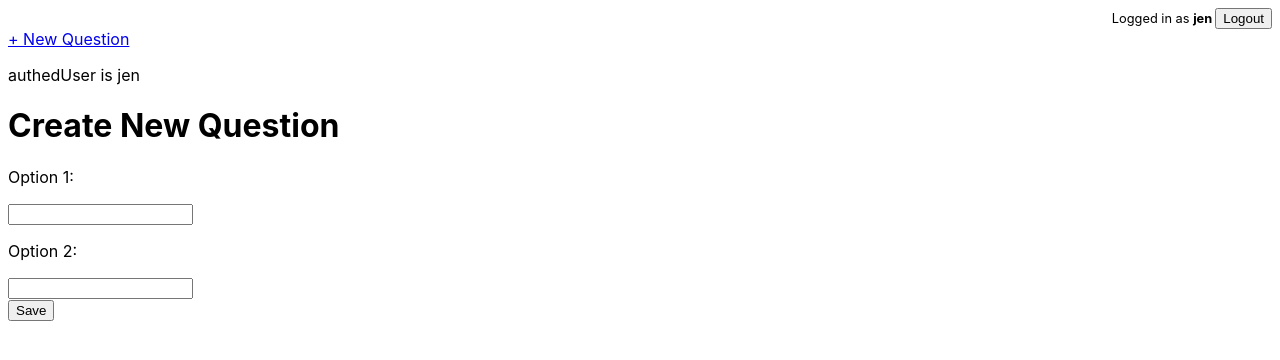
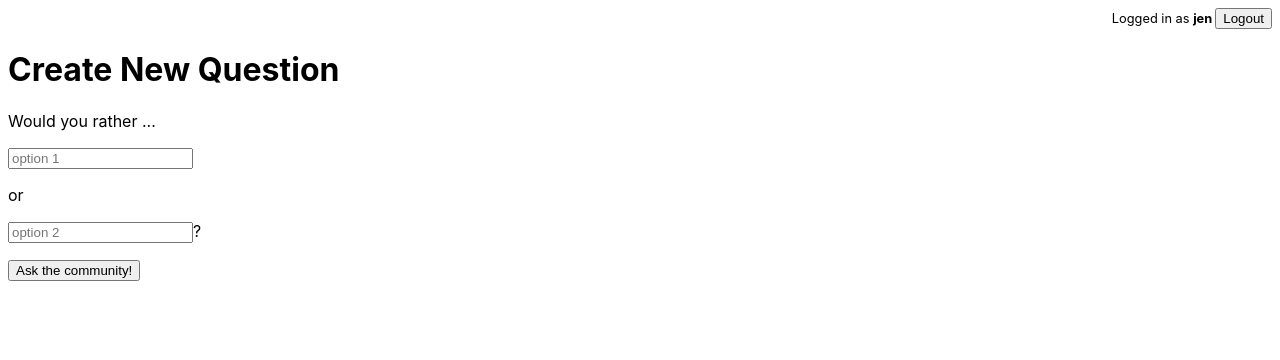
Before and after one commit to jhgilbert/would_you_rather, a React (Create React App) app: page /new in a window 1280 px wide. Shown: the top 360 px of the page. Built offline with nearby package versions, Linux system fonts and the light colour scheme.

Commit message:
feat: Clean up new question page and move its link to the dashboard only

```diff
--- a/src/components/App.js
+++ b/src/components/App.js
@@ -27,9 +27,6 @@ class App extends Component {
             <button onClick={this.logout}>Logout</button>
           </div>
           <Router>
-            <NavLink to='/new'>
-              + New Question
-            </NavLink>
             <div>
               <Route path='/' exact component={Dashboard} />
               <Route path='/question/:id' component={Question} />
--- a/src/components/Dashboard.js
+++ b/src/components/Dashboard.js
@@ -38,14 +38,19 @@ class Dashboard extends Component {
 
     return (
       <div>
-        <div style={setDivStyle(filter === 'unanswered')} onClick={() => this.setFilter('unanswered')}>
+        <div>
+          <a href="/new">+ New Question</a>
+        </div>
+        <div>
+          <div style={setDivStyle(filter === 'unanswered')} onClick={() => this.setFilter('unanswered')}>
             Unanswered
-        </div>
-        <div style={setDivStyle(filter === 'answered')} onClick={() => this.setFilter('answered')}>
+          </div>
+          <div style={setDivStyle(filter === 'answered')} onClick={() => this.setFilter('answered')}>
             Answered
-        </div>
-        <div style={setDivStyle(filter === 'all')} onClick={() => this.setFilter('all')}>
+          </div>
+          <div style={setDivStyle(filter === 'all')} onClick={() => this.setFilter('all')}>
             All
+          </div>
         </div>
         <QuestionList filter={this.state.filter} />
       </div>
--- a/src/components/NewQuestion.js
+++ b/src/components/NewQuestion.js
@@ -63,23 +63,26 @@ class NewQuestion extends Component {
 
     return (
       <div>
-        <p>authedUser is {this.props.authedUser}</p>
         <h1>Create New Question</h1>
-        <p>Option 1:</p>
         <form>
+          <p>Would you rather ...</p>
           <input
             value={optionOne.text}
             onChange={this.handleOptionOneChange}
+            placeholder="option 1"
             type="text" />
-          <p>Option 2:</p>
+          <p>or</p>
           <input
             value={optionTwo.text}
             onChange={this.handleOptionTwoChange}
-            type="text" />
+            placeholder="option 2"
+            type="text" />?
           <div>
+          <p>
             <button onClick={this.handleSubmit}>
-              Save
+              Ask the community!
             </button>
+          </p>
           </div>
         </form>
       </div>
```
